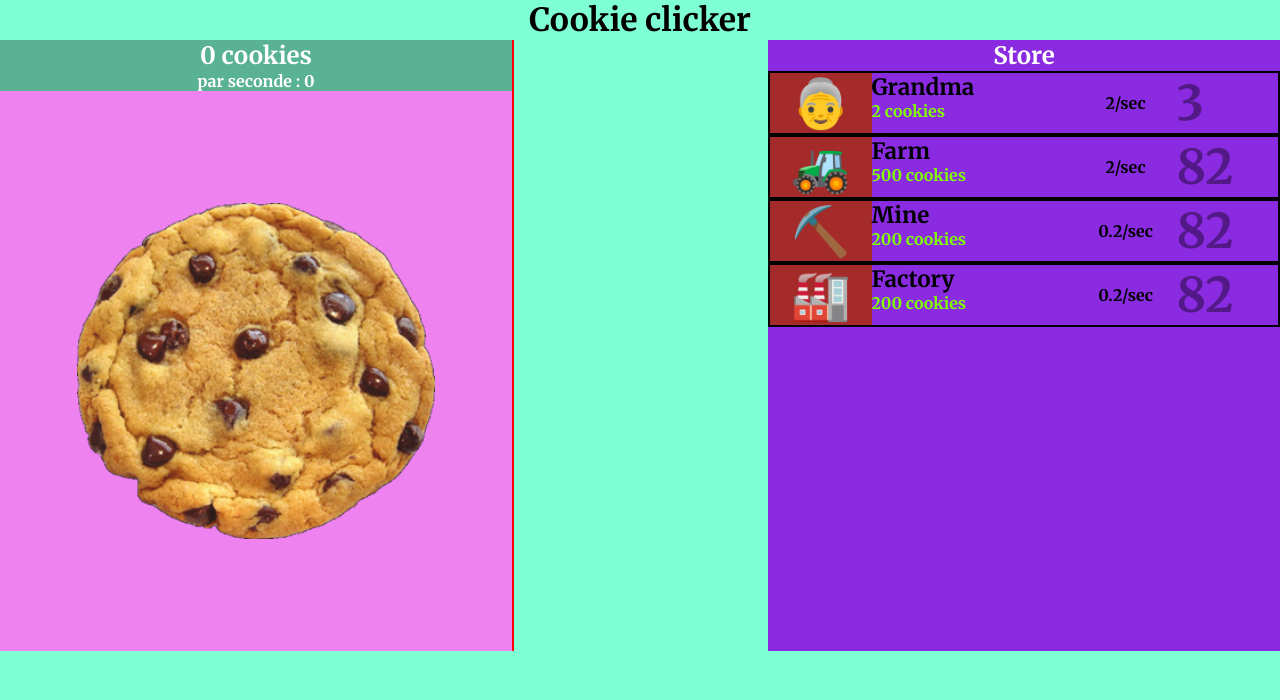
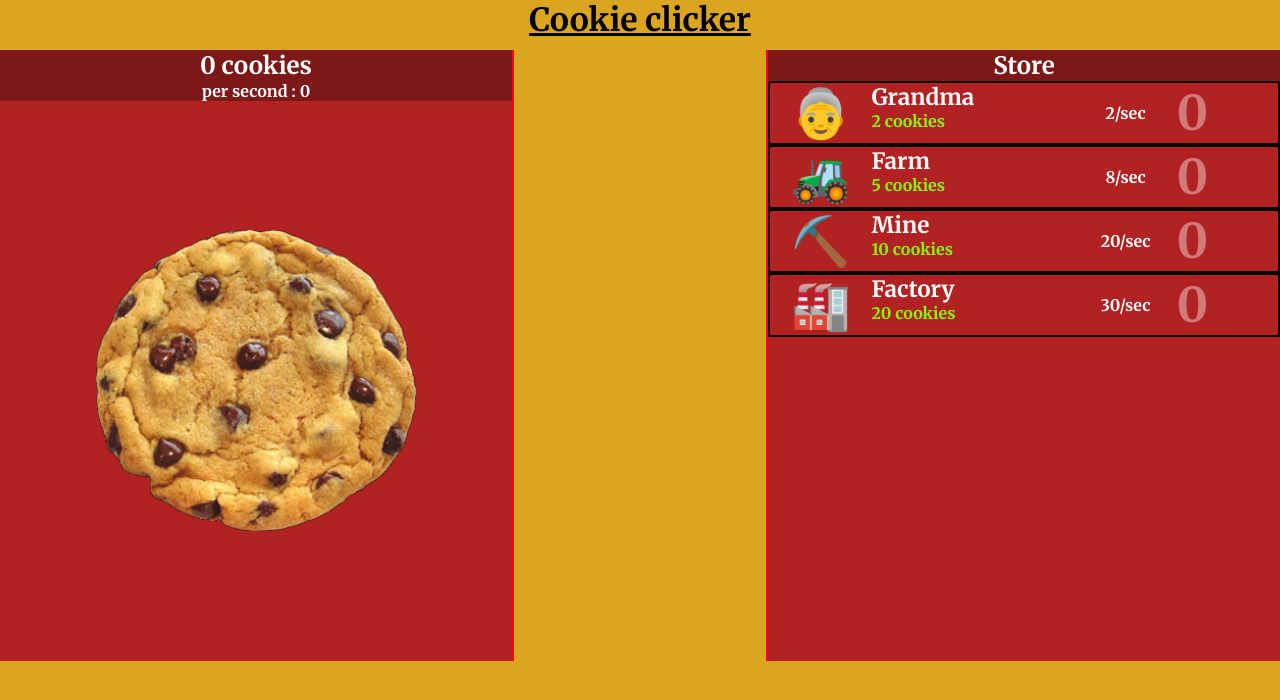
Before and after one commit to AlexandreDestoky/Cookie-clicker, a plain HTML site: page index.html in a window 1280 px wide. Drawn offline with Linux system fonts and the light colour scheme.

Commit message:
Finition
Animation clique cookie, amélioration CSS, structuration du JS

```diff
--- a/app.js
+++ b/app.js
@@ -17,6 +17,10 @@ nbrCookie.innerHTML = `${nbrCookieTotal} cookies`;
 cookie.addEventListener("click",()=> {
   nbrCookieTotal++;
   nbrCookie.innerHTML = `${nbrCookieTotal} cookies`;
+  setTimeout(()=> {
+    cookie.style.width = "45vh";
+  },100);
+  cookie.style.width = "40vh";
 })
 
 //Quand on clique sur un élément du magasin
@@ -47,10 +51,21 @@ let achat = (buy) => {
     prixAchat = Math.ceil(prixAchat * 1.5);
     buy.querySelector(".cost").innerHTML = prixAchat + " cookies";
 
+    //Augmentation par seconde cookies
     cookieSec += vitesse;
     nbrSecCookie.innerHTML ="par seconde : " + cookieSec;
+
     //Augmentation vitesse Cookie/seconde
-    vitesse = Math.ceil(vitesse * 1.5);
+    // vitesse = Math.ceil(vitesse * 1.5);
     buy.querySelector(".perSecond").innerHTML = vitesse + "/sec";
   }
 }
+
+//Function augmentation automatique de cookies
+let counter = () => {
+  nbrCookieTotal += cookieSec/10;
+  nbrCookieTotal = Math.round((nbrCookieTotal + Number.EPSILON) * 100) / 100
+  nbrCookie.innerHTML = `${nbrCookieTotal} cookies`;
+}
+
+setInterval(counter,100);
--- a/index.html
+++ b/index.html
@@ -14,7 +14,7 @@
       <div class="cookie">
         <div class="compteur">
           <div class="nbrCookie">250 000 cookies</div>
-          <div class="secCookie">par seconde : 0 </div>
+          <div class="secCookie">per second : 0 </div>
         </div>
         <div class="image">
           <img src="Cookie.png" alt="cookie" id="cookieClick"/>
@@ -29,37 +29,37 @@
             <div class="cost">2 cookies</div>
           </div>
           <div class="perSecond">2/sec</div>
-          <div class="niveau">3</div>
+          <div class="niveau">0</div>
         </div>
 
         <div class="farm buy">
           <div class="emoji">🚜</div>
           <div class="information">
             <div class="name">Farm</div>
-            <div class="cost">500 cookies</div>
+            <div class="cost">5 cookies</div>
           </div>
-          <div class="perSecond">2/sec</div>
-          <div class="niveau">82</div>
+          <div class="perSecond">8/sec</div>
+          <div class="niveau">0</div>
         </div>
 
         <div class="mine buy">
           <div class="emoji">⛏️</div>
           <div class="information">
             <div class="name">Mine</div>
-            <div class="cost">200 cookies</div>
+            <div class="cost">10 cookies</div>
           </div>
-          <div class="perSecond">0.2/sec</div>
-          <div class="niveau">82</div>
+          <div class="perSecond">20/sec</div>
+          <div class="niveau">0</div>
         </div>
 
         <div class="factory buy">
           <div class="emoji">🏭</div>
           <div class="information">
             <div class="name">Factory</div>
-            <div class="cost">200 cookies</div>
+            <div class="cost">20 cookies</div>
           </div>
-          <div class="perSecond">0.2/sec</div>
-          <div class="niveau">82</div>
+          <div class="perSecond">30/sec</div>
+          <div class="niveau">0</div>
         </div>
       </div>
     </div>
--- a/style.css
+++ b/style.css
@@ -4,12 +4,14 @@
 }
 
 body {
-  background-color: aquamarine;
+  background-color: goldenrod;
   font-family: 'Merriweather', serif;
 }
 
 h1 {
   text-align: center;
+  text-decoration: underline;
+  margin-bottom: .3em;
 }
 
 
@@ -21,7 +23,7 @@ h1 {
 }
 
 /* compteur */
-.compteur {
+.compteur , h2{
   background-color: rgba(0, 0, 0, 0.3);
   text-align: center;
   color: white;
@@ -37,20 +39,18 @@ h1 {
   width: 40%;
   border-right: 2px solid red;
   cursor: pointer;
+  background-color: firebrick;
 }
 
 img {
-  width: 70%;
+  width: 40vh;
   display: block;
   transition: width 200ms;
 }
 
-img:hover {
-  width: 75%;
-}
 
 .image {
-  background-color: violet;
+
   height:70vh;
   display: flex;
   justify-content: center;
@@ -61,7 +61,9 @@ img:hover {
 /* store */
 .store {
   width: 40%;
-  background-color: blueviolet;
+  background-color: firebrick;
+  color:white;
+  border-left: 2px solid red;
 }
 
 .buy {
@@ -79,7 +81,7 @@ img:hover {
   width: 20%;
   font-size: 3em;
   text-align: center;
-  background-color: brown;
+
 }
 
 .information {
```
